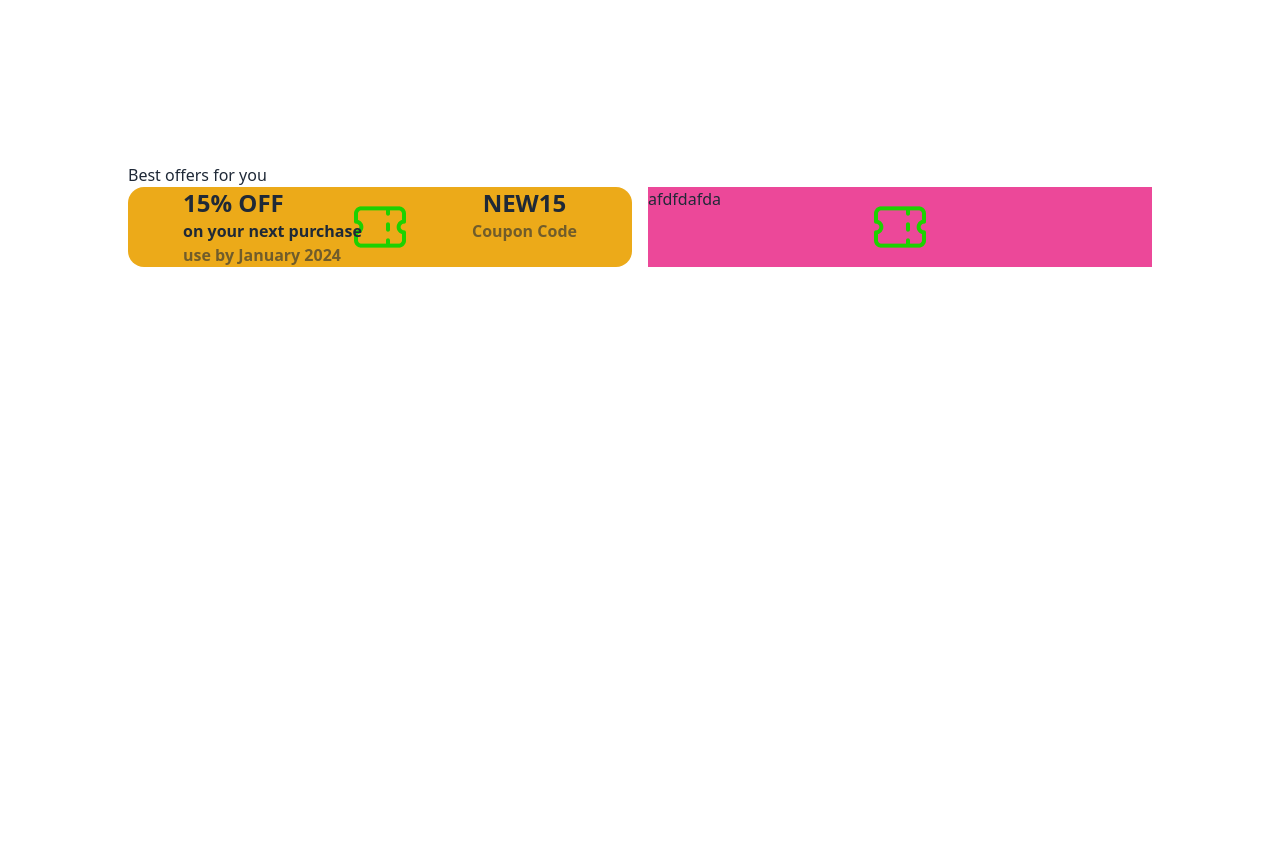
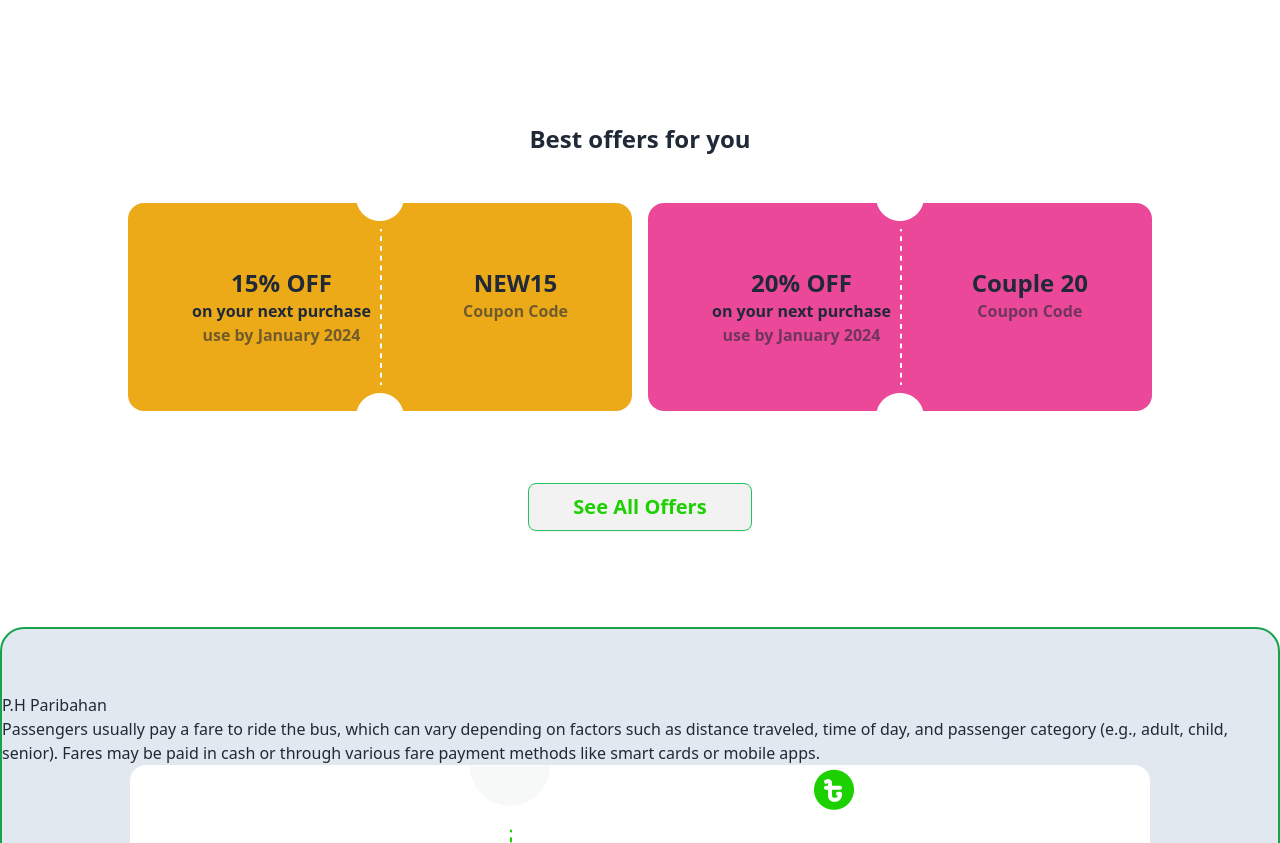
Before and after one commit to Bilshansakib/B9A5-Smart-Ticketing, a plain HTML site: page index.html in a window 1280 px wide. Shown: the part 717-1560 px from the top of the page. Before the commit the page ends 984 px from the top, so only its background shows below. Drawn offline with nearby package versions, Linux system fonts and the light colour scheme.

Commit message:
Bus-info section started

```diff
--- a/index.html
+++ b/index.html
@@ -25,9 +25,9 @@
     </style>
   </head>
   <body>
-    <header class="lg:mt-10 lg:mx-32">
+    <header class="lg:mt-10 mx-4 lg:mx-32">
       <nav
-        class="bg-[url(images/banner.png)] w-full min-h-screen bg-no-repeat bg-center"
+        class="bg-[url(images/banner.png)] rounded-2xl w-full min-h-screen bg-no-repeat bg-center"
       >
         <div class="navbar bg-base-100">
           <div class="navbar-start">
@@ -116,34 +116,78 @@
     </header>
     <main>
       <!-- best offer -->
-      <section class="lg:mt-10 lg:mx-32">
-        <h1>Best offers for you</h1>
-        <div class="grid grid-cols-1 lg:grid-cols-2 max-h-48 gap-4">
+      <section class="mt-0 mx-4 lg:mx-32">
+        <div class="flex flex-col text-center space-y-12">
+          <h1 class="font-bold text-2xl">Best offers for you</h1>
+          <div class="grid grid-cols-1 mt-0 lg:grid-cols-2 lg:min-h-32 gap-4">
             <div
-            class="bg-[url(images/ticket-cupon.png)] rounded-2xl bg-no-repeat bg-center bg-[#ecaa19]"
+              class="bg-[url(images/cupon-devider.png)] p-16 rounded-2xl bg-no-repeat bg-center bg-[#ecaa19]"
             >
-            <div class="flex justify-around">
+              <div class="flex justify-between">
                 <div class="flex justify-between flex-col">
-                <h1 class="flex-col-reverse text-2xl font-bold">15% OFF</h1>
+                  <h1 class="flex-col-reverse text-2xl font-extrabold">
+                    15% OFF
+                  </h1>
                   <p class="font-semibold">on your next purchase</p>
                   <p class="font-semibold opacity-60">use by January 2024</p>
                 </div>
-              <div class="text-center"><h2 id="coupon" class="font-bold text-2xl">NEW15</h2> <p class="font-semibold opacity-60">Coupon Code</p></div>
+                <div class="text-center">
+                  <h2 id="coupon" class="font-bold text-2xl">NEW15</h2>
+                  <p class="font-semibold opacity-60">Coupon Code</p>
+                </div>
               </div>
             </div>
 
             <div
-            class="bg-[url(images/ticket-cupon.png)] bg-no-repeat bg-center bg-pink-500"
+              class="bg-[url(images/cupon-devider.png)] p-16 rounded-2xl bg-no-repeat bg-center bg-pink-500"
             >
-            afdfdafda
+              <div class="flex justify-between">
+                <div class="flex justify-between flex-col">
+                  <h1 class="flex-col-reverse text-2xl font-extrabold">
+                    20% OFF
+                  </h1>
+                  <p class="font-semibold">on your next purchase</p>
+                  <p class="font-semibold opacity-60">use by January 2024</p>
+                </div>
+                <div class="text-center">
+                  <h2 id="couple-coupon" class="font-bold text-2xl">
+                    Couple 20
+                  </h2>
+                  <p class="font-semibold opacity-60">Coupon Code</p>
                 </div>
               </div>
-        <!-- <div class="flex ">
-                <div class=""><img class="flex-1" src="images/ticket-cupon.png" alt=""></div>
-                <div class="">
-                    <img src="images/ticket-cupon.png" alt="">
             </div>
-            </div> -->
+          </div>
+          <div>
+            <button
+              class="btn mt-6 w-56 border-green-500 font-bold px-8 text-xl"
+            >
+              See All Offers
+            </button>
+          </div>
+        </div>
+      </section>
+
+      <!-- P.H Poribahan section -->
+
+      <section class="lg:mt-24 mt-12 rounded-t-3xl bg-slate-200 border-green-600 border-2">
+        <div class="mt-16">
+          <h1>P.H Paribahan</h1>
+          <p>
+            Passengers usually pay a fare to ride the bus, which can vary
+            depending on factors such as distance traveled, time of day, and
+            passenger category (e.g., adult, child, senior). Fares may be paid
+            in cash or through various fare payment methods like smart cards or
+            mobile apps.
+          </p>
+          <div class="bg-white mx-4 lg:mx-32 rounded-2xl grid grid-cols-3">
+            <div></div>
+            <div><img src="images/info-devider.png" alt=""></div>
+            <div>
+                <img src="images/fare.png" alt="">
+            </div>
+          </div>
+        </div>
       </section>
     </main>
     <footer></footer>
```
Lines whose indentation alone changed are shown as unchanged.
